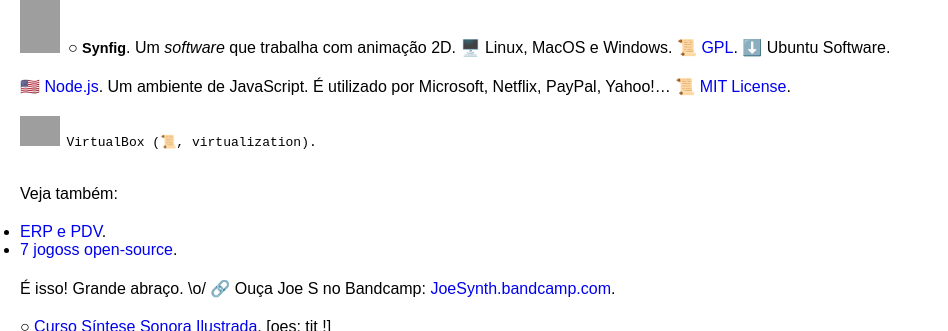
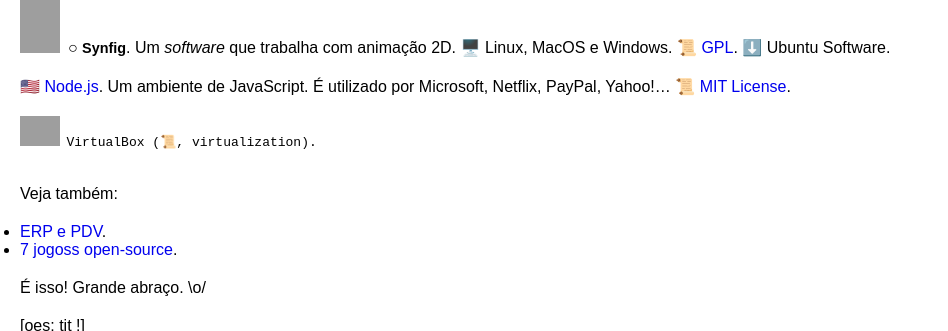
Before and after one commit to Joesynth/joesynth.github.io, a Jekyll site: the page built from _posts/2021-01-07-softwares-livres-mais-famosos.md, in a window 1280 px wide and 900 px high, scrolled down 3291 px, cut to the strip 248-579 px from the top of the window. Shown: the whole strip, without its empty margins (0-948 px from the left). Built offline with Jekyll 4.4.1, drawn with Linux system fonts in a browser that asks for light colours; grey boxes are pictures that could not be loaded.

Commit message:
Update 2021-01-07-softwares-livres-mais-famosos.md

```diff
--- a/_posts/2021-01-07-softwares-livres-mais-famosos.md
+++ b/_posts/2021-01-07-softwares-livres-mais-famosos.md
@@ -206,8 +206,5 @@
 
 É isso! Grande abraço.
 \o/
-🔗️ Ouça Joe S no Bandcamp:
-<a href="http://www.joesynth.bandcamp.com">JoeSynth.bandcamp.com</a>.
 
-○ <a href="https://joesynth.wordpress.com/curso-sintese-sonora/">Curso Síntese Sonora Ilustrada</a>.
 [oes: tit !]
```
